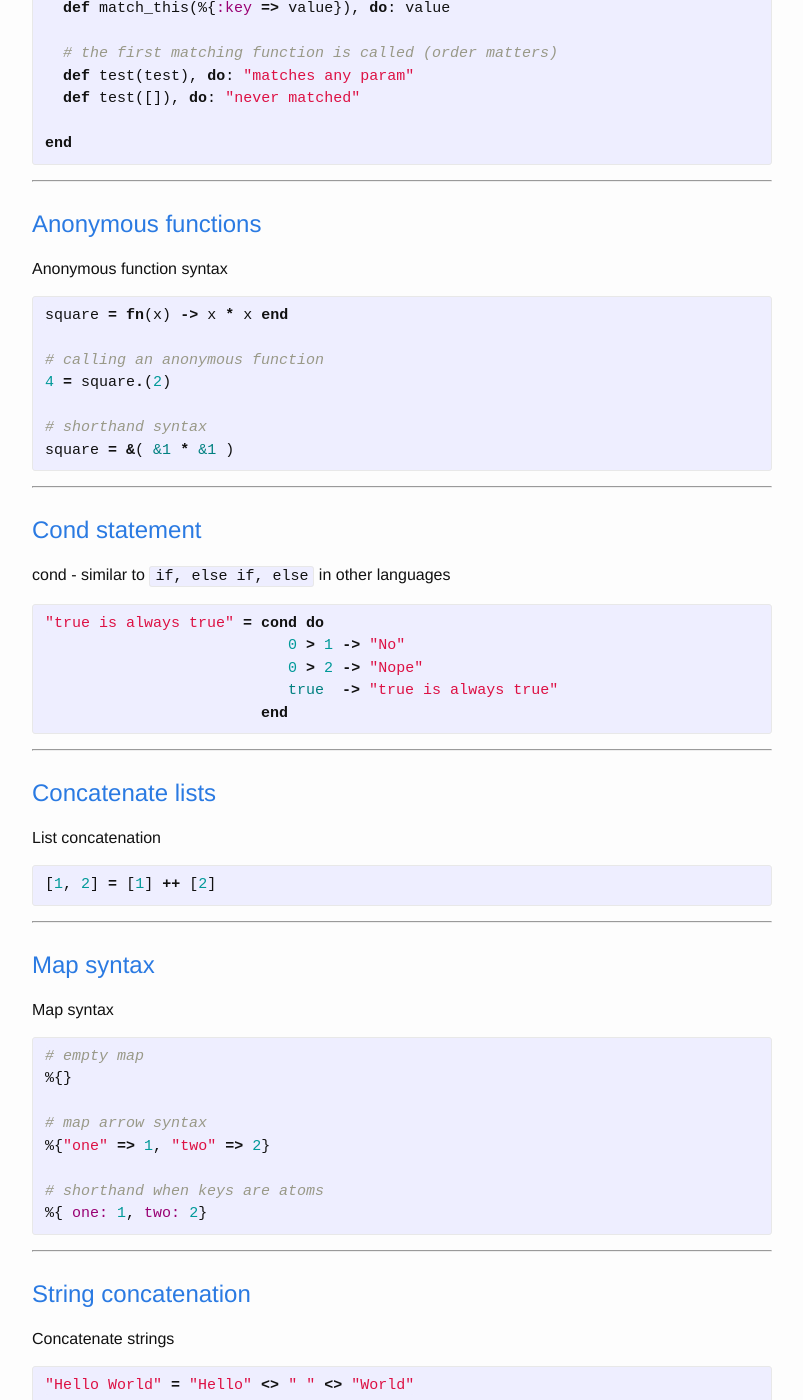
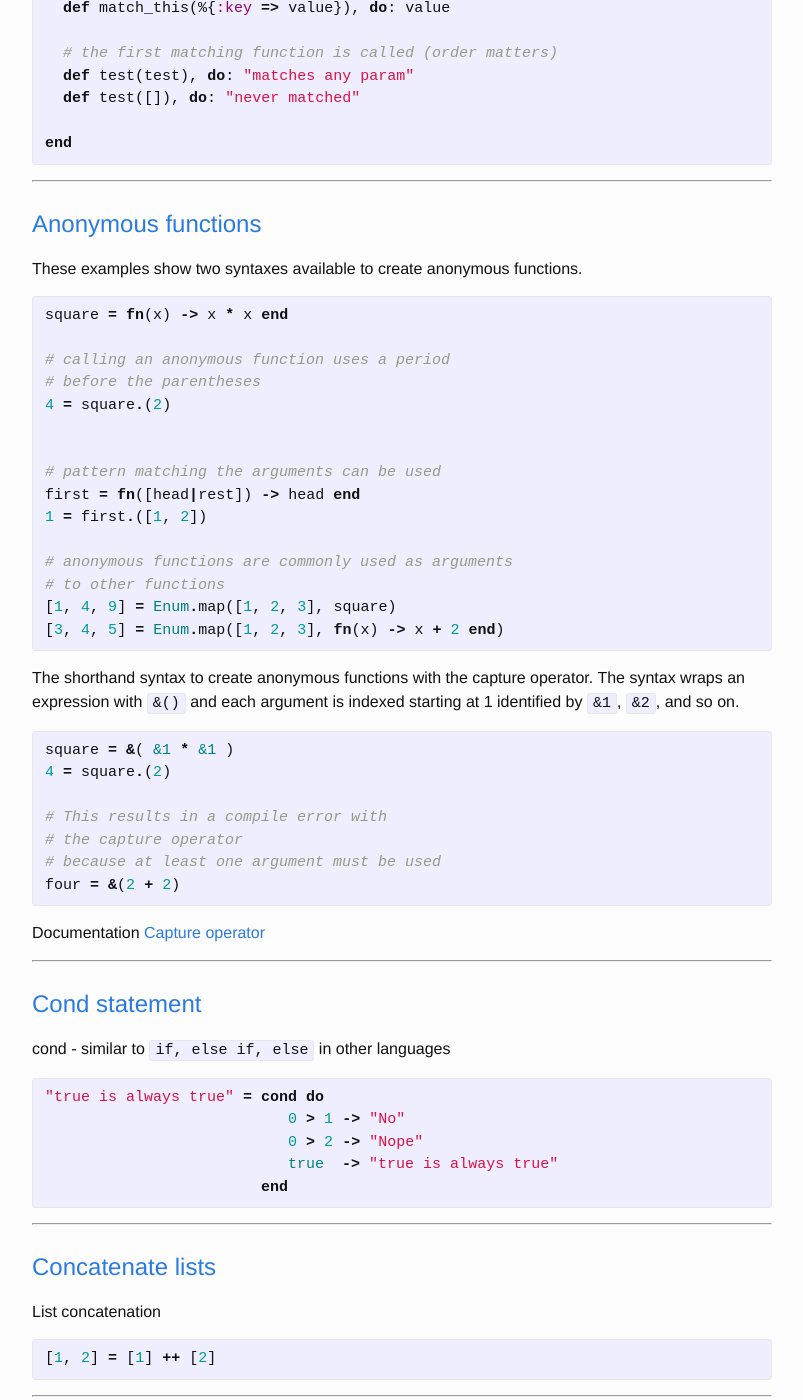
Before and after one commit to elixir-examples/elixir-examples.github.io, a Jekyll site: the page built from single-page.html, in a window 1280 px wide and 1400 px high, scrolled down 21077 px. Shown: the whole window, without its empty margins (238-1041 px from the left). Built offline with Jekyll 4.4.1, drawn with Linux system fonts in a browser that asks for light colours; comment, search, counter and statistics services are not loaded.

Commit message:
Update anonymous functions

```diff
--- a/_posts/2016-03-02-anonymous-functions.markdown
+++ b/_posts/2016-03-02-anonymous-functions.markdown
@@ -4,14 +4,37 @@ title:  "Anonymous functions"
 date:   2016-03-02 12:10:58 -0600
 categories: kernel
 ---
-Anonymous function syntax
+These examples show two syntaxes available to create anonymous functions.
 
 {% highlight elixir %}
 square = fn(x) -> x * x end
 
-# calling an anonymous function
+# calling an anonymous function uses a period
+# before the parentheses
 4 = square.(2)
 
-# shorthand syntax
+
+# pattern matching the arguments can be used
+first = fn([head|rest]) -> head end
+1 = first.([1, 2])
+
+# anonymous functions are commonly used as arguments
+# to other functions
+[1, 4, 9] = Enum.map([1, 2, 3], square)
+[3, 4, 5] = Enum.map([1, 2, 3], fn(x) -> x + 2 end)
+{% endhighlight %}
+
+
+The shorthand syntax to create anonymous functions with the capture operator.
+The syntax wraps an expression with `&()` and each argument is indexed starting at 1 identified by `&1`, `&2`, and so on.
+{% highlight elixir %}
 square = &( &1 * &1 )
+4 = square.(2)
+
+# This results in a compile error with
+# the capture operator
+# because at least one argument must be used
+four = &(2 + 2)
 {% endhighlight %}
+
+Documentation [Capture operator](http://elixir-lang.org/docs/stable/elixir/Kernel.SpecialForms.html#&/1)
```
